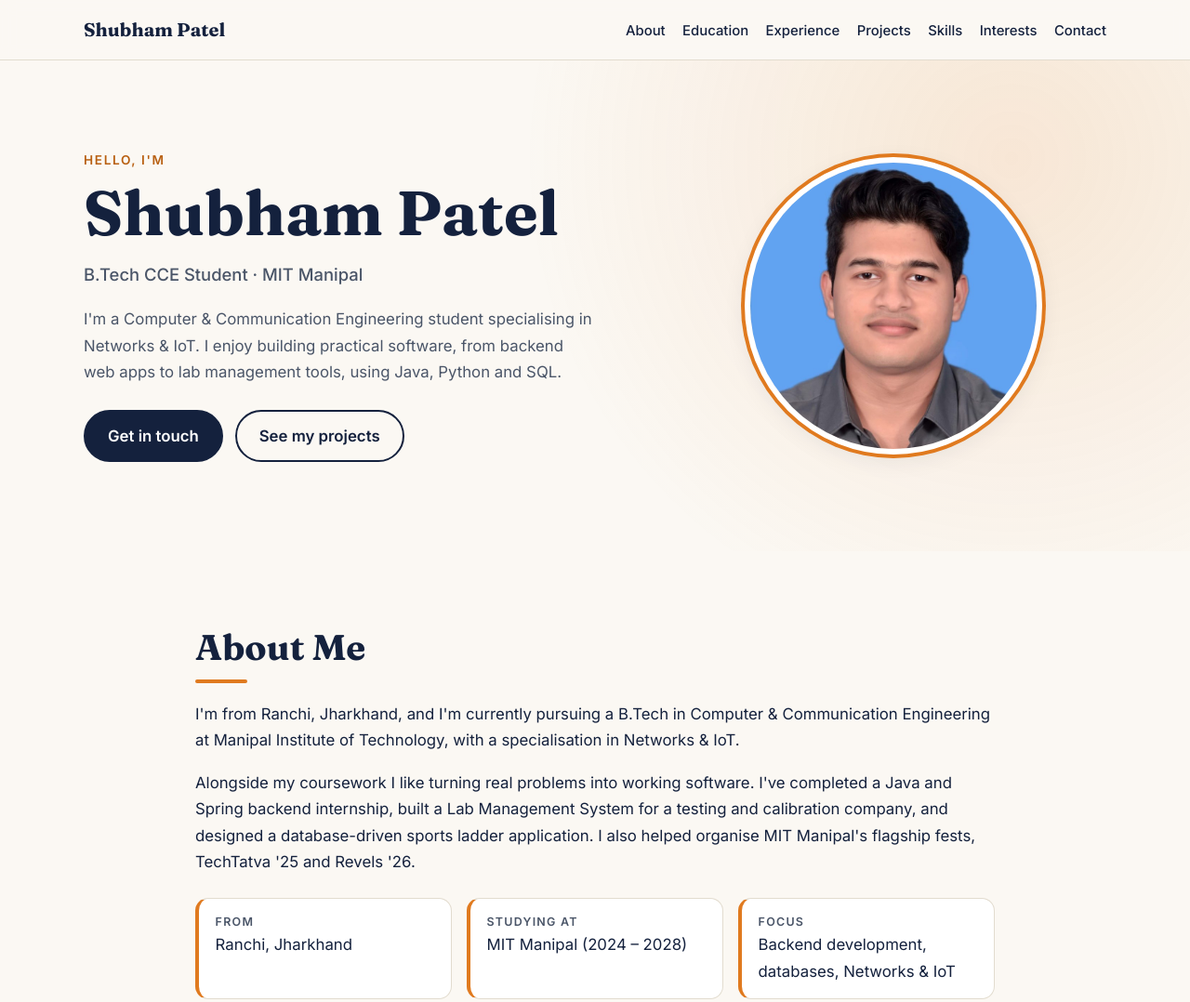
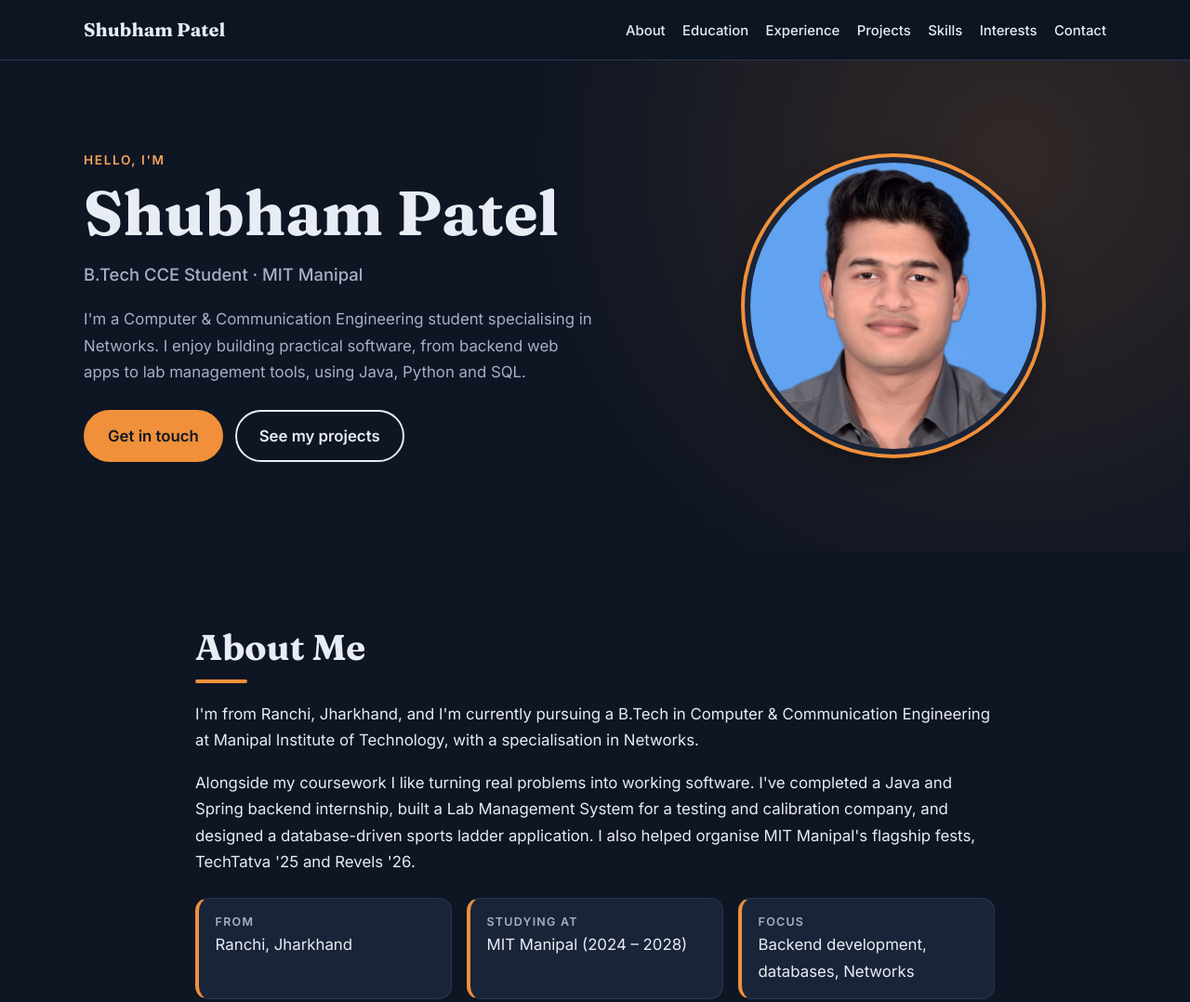
Before and after one commit to shubham-patel-7/shubham-patel-7.github.io, a plain HTML site: page index.html in a window 1280 px wide. Shown: the top 1078 px of the page at 93% size. Drawn offline with Linux system fonts and the light colour scheme.

Commit message:
Add files via upload

```diff
--- a/index.html
+++ b/index.html
@@ -40,7 +40,7 @@
           <h1>Shubham Patel</h1>
           <p class="tagline">B.Tech CCE Student &middot; MIT Manipal</p>
           <p class="lead">
-            I'm a Computer &amp; Communication Engineering student specialising in Networks &amp; IoT.
+            I'm a Computer &amp; Communication Engineering student specialising in Networks.
             I enjoy building practical software, from backend web apps to lab management tools,
             using Java, Python and SQL.
           </p>
@@ -61,7 +61,7 @@
         <h2>About Me</h2>
         <p>
           I'm from Ranchi, Jharkhand, and I'm currently pursuing a B.Tech in Computer &amp; Communication
-          Engineering at Manipal Institute of Technology, with a specialisation in Networks &amp; IoT.
+          Engineering at Manipal Institute of Technology, with a specialisation in Networks.
         </p>
         <p>
           Alongside my coursework I like turning real problems into working software. I've completed a
@@ -72,7 +72,7 @@
         <ul class="facts">
           <li><strong>From</strong> Ranchi, Jharkhand</li>
           <li><strong>Studying at</strong> MIT Manipal (2024 &ndash; 2028)</li>
-          <li><strong>Focus</strong> Backend development, databases, Networks &amp; IoT</li>
+          <li><strong>Focus</strong> Backend development, databases, Networks</li>
         </ul>
       </div>
     </section>
@@ -86,7 +86,7 @@
             <span class="when">2024 &ndash; 2028 (Expected)</span>
             <h3>B.Tech, Computer &amp; Communication Engineering</h3>
             <p class="where">Manipal Institute of Technology (MIT Manipal)</p>
-            <p>Specialisation in Networks &amp; IoT. CGPA: 6.26 / 10 (through Semester 4).</p>
+            <p>Specialisation in Networks. CGPA: 6.26 / 10 (through Semester 4).</p>
           </li>
           <li>
             <span class="when">2022 &ndash; 2023</span>
@@ -223,7 +223,7 @@
             <p>Schema design, triggers and stored procedures.</p>
           </article>
           <article class="interest">
-            <h3>Networks &amp; IoT</h3>
+            <h3>Networks</h3>
             <p>The area I'm specialising in at MIT Manipal.</p>
           </article>
           <article class="interest">
--- a/style.css
+++ b/style.css
@@ -1,15 +1,17 @@
 /* ===== Design tokens ===== */
 :root {
-  --ink: #14213d;
-  --ink-soft: #4a5568;
-  --paper: #fbf8f3;
-  --paper-alt: #f1ebe0;
-  --card: #ffffff;
-  --accent: #e07a1f;
-  --accent-dark: #b85f10;
-  --line: #e2dccf;
+  color-scheme: dark;
+  --ink: #e8ecf4;          /* main text */
+  --ink-soft: #a6b0c5;     /* secondary text */
+  --paper: #0e1523;        /* page background */
+  --paper-alt: #131c2e;    /* alternate section background */
+  --card: #1a2438;         /* cards */
+  --accent: #f0903a;
+  --accent-dark: #f5a35c;  /* accent text/links (lightened for contrast on dark) */
+  --on-accent: #101827;    /* text placed on accent-coloured buttons */
+  --line: #2a3650;
   --radius: 14px;
-  --shadow: 0 6px 24px rgba(20, 33, 61, 0.08);
+  --shadow: 0 8px 28px rgba(0, 0, 0, 0.35);
   --font-body: "Inter", system-ui, -apple-system, "Segoe UI", Roboto, sans-serif;
   --font-head: "Fraunces", Georgia, "Times New Roman", serif;
 }
@@ -50,7 +52,7 @@ p { margin: 0 0 1em; }
 /* ===== Header / nav ===== */
 .site-header {
   position: sticky; top: 0; z-index: 50;
-  background: rgba(251, 248, 243, 0.92);
+  background: rgba(14, 21, 35, 0.92);
   backdrop-filter: blur(8px);
   border-bottom: 1px solid var(--line);
 }
@@ -72,7 +74,7 @@ p { margin: 0 0 1em; }
 .hero {
   padding: clamp(3rem, 8vw, 6rem) 0;
   background:
-    radial-gradient(circle at 85% 20%, rgba(224, 122, 31, 0.14), transparent 45%),
+    radial-gradient(circle at 85% 20%, rgba(240, 144, 58, 0.16), transparent 45%),
     var(--paper);
 }
 .hero-grid { display: grid; grid-template-columns: 1.3fr 1fr; align-items: center; gap: 3rem; }
@@ -99,10 +101,10 @@ p { margin: 0 0 1em; }
   transition: transform 0.15s ease, background 0.15s ease, color 0.15s ease;
 }
 .btn:hover { transform: translateY(-2px); }
-.btn-primary { background: var(--ink); color: #fff; }
-.btn-primary:hover { background: var(--accent-dark); border-color: var(--accent-dark); color: #fff; }
+.btn-primary { background: var(--accent); border-color: var(--accent); color: var(--on-accent); }
+.btn-primary:hover { background: var(--accent-dark); border-color: var(--accent-dark); color: var(--on-accent); }
 .btn-ghost { background: transparent; color: var(--ink); }
-.btn-ghost:hover { background: var(--ink); color: #fff; }
+.btn-ghost:hover { background: var(--ink); color: var(--paper); }
 
 /* ===== Sections ===== */
 .section { padding: clamp(3rem, 7vw, 5rem) 0; }
@@ -146,7 +148,7 @@ p { margin: 0 0 1em; }
 .contact-list a:hover { border-color: var(--accent); color: var(--accent-dark); }
 
 /* ===== Footer ===== */
-.site-footer { background: var(--ink); color: #d8dce6; text-align: center; padding: 1.6rem 1rem; font-size: 0.92rem; }
+.site-footer { background: #0a101b; border-top: 1px solid var(--line); color: var(--ink-soft); text-align: center; padding: 1.6rem 1rem; font-size: 0.92rem; }
 .site-footer p { margin: 0; }
 
 /* ===== Focus styles ===== */
```
